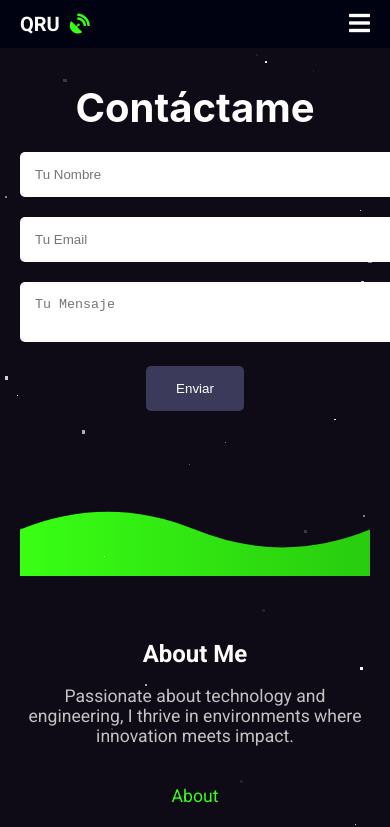
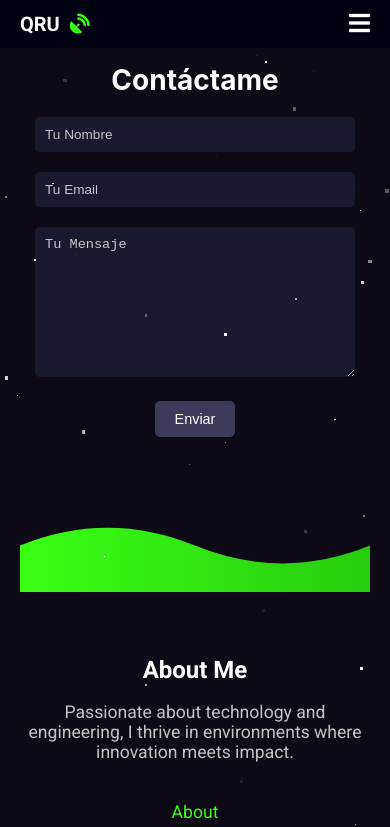
Before and after one commit to QuiqueRobles/portfolio, a React (Create React App) app: page /contact in a window 390 px wide. Shown: the top 827 px of the page. Built offline with nearby package versions, Linux system fonts and the light colour scheme.

Commit message:
enhancements to the page, switch to english

```diff
--- a/src/components/About.js
+++ b/src/components/About.js
@@ -10,10 +10,10 @@ import Location from './Location';
 function About() {
   return (
     <div className="about">
-      <h2>Sobre Mí</h2>
+      <h2>About Me</h2>
       <ProfileImageBanner/>
       <br></br><br></br><br></br>
-      <p>Soy un apasionado de la tecnología y las telecomunicaciones, con una inclinación hacia el desarrollo de soluciones innovadoras...</p>
+      <p>I am passionate about technology and telecommunications, with a penchant for developing innovative solutions...</p>
        <TechIcons />
       <Timeline/>
       <Location/>
--- a/src/components/Contact.css
+++ b/src/components/Contact.css
@@ -10,9 +10,11 @@
     margin-bottom: 20px;
 }
 
+/* Ajustes para hacer el contenedor más responsivo */
 .contact form {
     max-width: 600px;
     margin: 0 auto;
+    padding: 0 20px;
 }
 
 .contact input,
@@ -22,6 +24,20 @@
     margin-bottom: 20px;
     border: none;
     border-radius: 5px;
+    background-color: #1a1a2e;
+    color: white;
+    font-size: 1rem;
+    box-sizing: border-box;
+}
+
+.contact input::placeholder,
+.contact textarea::placeholder {
+    color: #c5c5c5;
+}
+
+.contact textarea {
+    min-height: 150px;
+    resize: vertical;
 }
 
 .contact button {
@@ -37,3 +53,47 @@
 .contact button:hover {
     background-color: #565482;
 }
+
+/* Media Query para pantallas pequeñas (móviles) */
+@media (max-width: 768px) {
+    .contact h2 {
+        font-size: 2rem;
+        /* Ajuste del tamaño del título */
+    }
+
+    .contact input,
+    .contact textarea {
+        padding: 12px;
+        /* Ajustar padding en móviles */
+        font-size: 0.9rem;
+    }
+
+    .contact button {
+        padding: 12px 25px;
+        /* Botón más pequeño en móviles */
+    }
+
+    .contact {
+        padding: 40px 15px;
+        /* Reducir padding en móviles */
+    }
+}
+
+/* Media Query para pantallas muy pequeñas (teléfonos pequeños) */
+@media (max-width: 480px) {
+    .contact h2 {
+        font-size: 1.75rem;
+    }
+
+    .contact input,
+    .contact textarea {
+        font-size: 0.85rem;
+        /* Tamaño de texto más pequeño */
+        padding: 10px;
+    }
+
+    .contact button {
+        padding: 10px 20px;
+        font-size: 0.9rem;
+    }
+}
--- a/src/components/Hero.js
+++ b/src/components/Hero.js
@@ -20,7 +20,7 @@ function Hero() {
         <HeroBannerText text="Quique Robles"/>
 
         <br></br>
-        <HeroBannerTextSmall texts={["Telecommunications Engineer", "Computer Science Engineer", "Passionate about technology and space", "Student of Politecnico di Milano - Master of Science"]} />
+        <HeroBannerTextSmall texts={["Telecommunications Engineer", "Computer Science Engineer", "Passionate about technology and space", "MSc Student at Politecnico di Milano"]} />
         <br></br><br></br><br></br>
         <div className="hero-text">
           <HeroIcons/>
--- a/src/components/ProfileImageBanner.js
+++ b/src/components/ProfileImageBanner.js
@@ -24,10 +24,10 @@ function ProfileImageBanner() {
       <div className="profile-description">
         <h3>Enrique Robles</h3>
         <p>
-          ¡Bienvenido! <br />
-          Soy Enrique Robles, soy una persona con gran curiosidad en la tecnología y las comunicaciones espaciales.
-          Con una sólida formación en Ingeniería de Telecomunicaciones e Ingeniería Informática, mi pasión es conocer cada día más sobre nuevos dispositivos y técnicas para avanzar como sociedad.
-          Explora más sobre mí y descubre cómo intento impulsar juntos la tecnología hacia nuevas fronteras.
+          Welcome to my site! <br />
+          I am Enrique Robles, I am a person with great curiosity in technology and space communications.
+          With a solid background in Telecommunications Engineering and Computer Engineering, my passion is to learn more every day about new devices and techniques to advance as a society.
+          Explore more about me and discover how I try to push technology together towards new frontiers.
         </p>
       </div>
     </div>
--- a/src/components/Projects.js
+++ b/src/components/Projects.js
@@ -6,18 +6,18 @@ import { FaSatelliteDish, FaLock, FaCode } from 'react-icons/fa';
 function Projects() {
   return (
     <div className="projects">
-      <h2>Mis Proyectos</h2>
+      <h2>My Projects</h2>
       <div className="project-grid">
         <div className="project-card">
           <div className="project-icon">
             <FaSatelliteDish />
           </div>
-          <h3>Antenas para Satélites Meteorológicos</h3>
+          <h3>Meteorological Satellite Antennas</h3>
           <p>
-            Este proyecto final de ingeniería en telecomunicaciones se centra en el estudio, diseño y fabricación de antenas para la recepción de imágenes de satélites meteorológicos. Se desarrollaron dos antenas: un V-dipolo y una Turnstile, utilizando el software comercial CST Studio. El proyecto incluye la fabricación de las antenas, la recepción de señales mediante un SDR, y la decodificación de imágenes transmitidas por satélites NOAA.
+            This final telecommunications engineering project focuses on the study, design and manufacture of antennas for the reception of images from meteorological satellites. Two antennas were developed: a V-dipole and a Turnstile, using the commercial software CST Studio. The project includes the manufacture of the antennas, the reception of signals using an SDR, and the decoding of images transmitted by NOAA satellites.
           </p>
           <Link to="/satellite-project">
-          <button >Ver Proyecto</button>
+          <button >View Project</button>
           </Link>
 
         </div>
@@ -26,12 +26,12 @@ function Projects() {
           <div className="project-icon">
             <FaLock />
           </div>
-          <h3>Módulo Criptográfico para GMV</h3>
+          <h3>Cryptographic Module for GMV</h3>
           <p>
-            Durante mi pasantía en GMV, participé en el desarrollo de un módulo criptográfico para el proyecto Galileo de la ESA, implementando algoritmos de criptografía post-cuántica. El módulo asegura la integridad y confidencialidad de las comunicaciones en satélites europeos.
+            During my internship at GMV, I participated in the development of a cryptographic module for ESA's Galileo project, implementing post-quantum cryptography algorithms. The module ensures the integrity and confidentiality of communications on European satellites.
           </p>
           <Link to="/gmv-project">
-          <button >Ver Proyecto</button>
+          <button >View Project</button>
           </Link>
         </div>
 
@@ -39,9 +39,9 @@ function Projects() {
           <div className="project-icon">
             <FaCode />
           </div>
-          <h3>Desarrollador Full-stack para distintos proyectos y tecnologías</h3>
+          <h3>Full-stack Developer in several projects and technologies</h3>
           <p>
-            He desarrollado páginas y aplicaciones web, trabajando para la Asociación de Griegos de Madrid GREMA (grema.org) y para Estudios Juridicos PRL (estudiojuridicoprl.es). Además he participado en diversos proyectos universitarios de desarrollo web.
+            I have developed web pages and web applications, working for the Greek Association of Madrid GREMA (grema.org) and for Estudios Juridicos PRL (estudiojuridicoprl.es). I have also participated in several university web development projects.
           </p>
           <Link to="/satellite-project">
           <button >Ver Proyecto</button>
```
